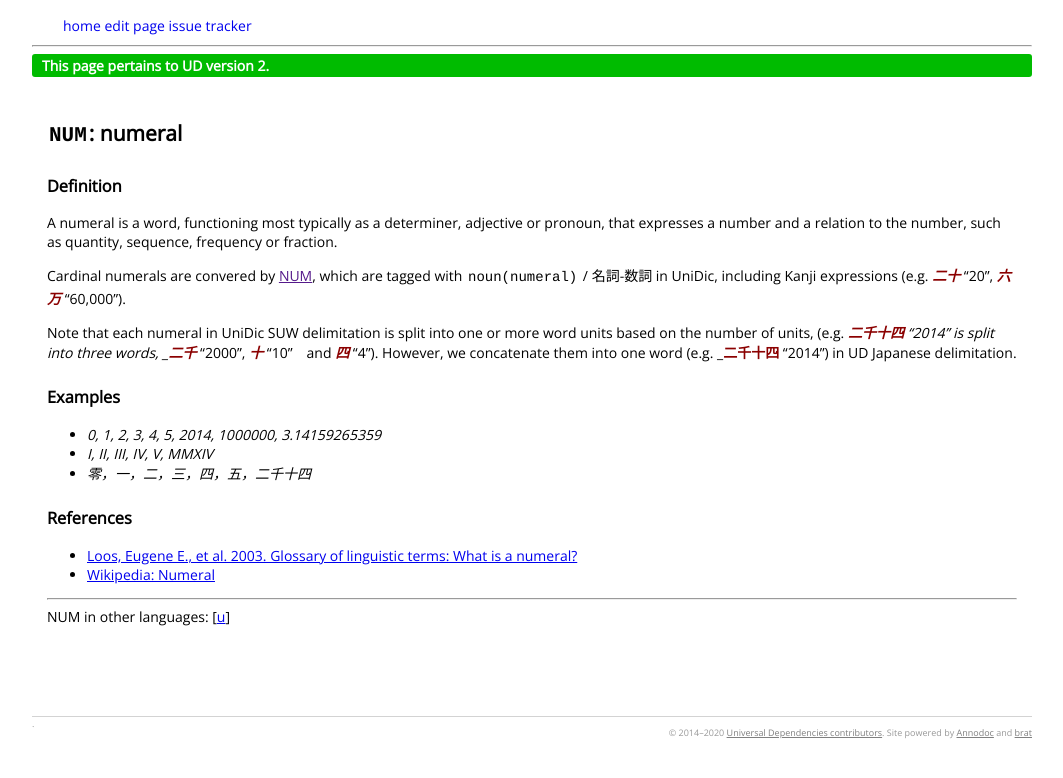
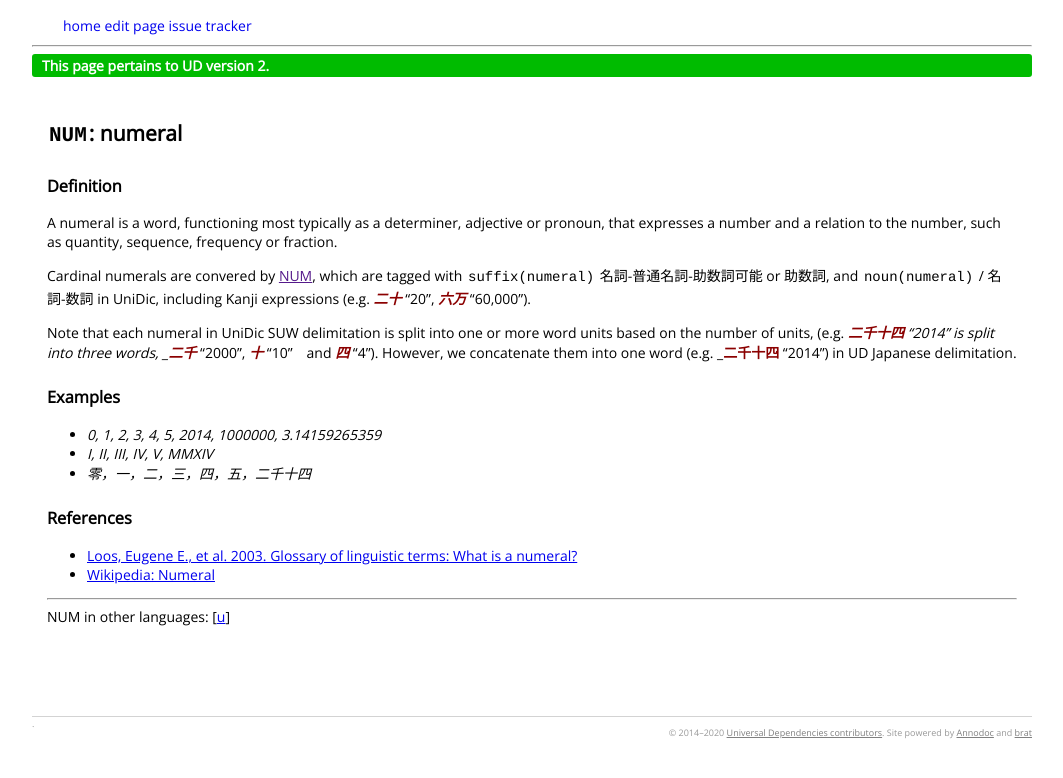
Before and after one commit to udjapanese/docs, a Jekyll site: the page built from _ja/pos/NUM.md, in a window 1280 px wide. Shown: the top 778 px of the page, without its empty margins (108-1171 px from the left). Built offline with Jekyll 4.4.1, drawn with Linux system fonts in a browser that asks for light colours; nearby versions of some CDN libraries; comment, search, counter and statistics services are not loaded.

Commit message:
Update NUM.md

```diff
--- a/_ja/pos/NUM.md
+++ b/_ja/pos/NUM.md
@@ -12,9 +12,11 @@ adjective or pronoun, that expresses a number and a relation to the
 number, such as quantity, sequence, frequency or fraction.
 
 Cardinal numerals are convered by [NUM](),
-which are tagged with `noun(numeral)` / 名詞-数詞 in UniDic,
+which are tagged with `suffix(numeral)` 名詞-普通名詞-助数詞可能 or 助数詞, and `noun(numeral)` / 名詞-数詞 in UniDic,
 including Kanji expressions
 (e.g. _<b>二十</b>_&nbsp;“20”, _<b>六万</b>_&nbsp;“60,000”).
+
+
 
 Note that each numeral in UniDic SUW delimitation is split into one or more word units
 based on the number of units, (e.g. _<b>二千十四</b>&nbsp;“2014”
```
